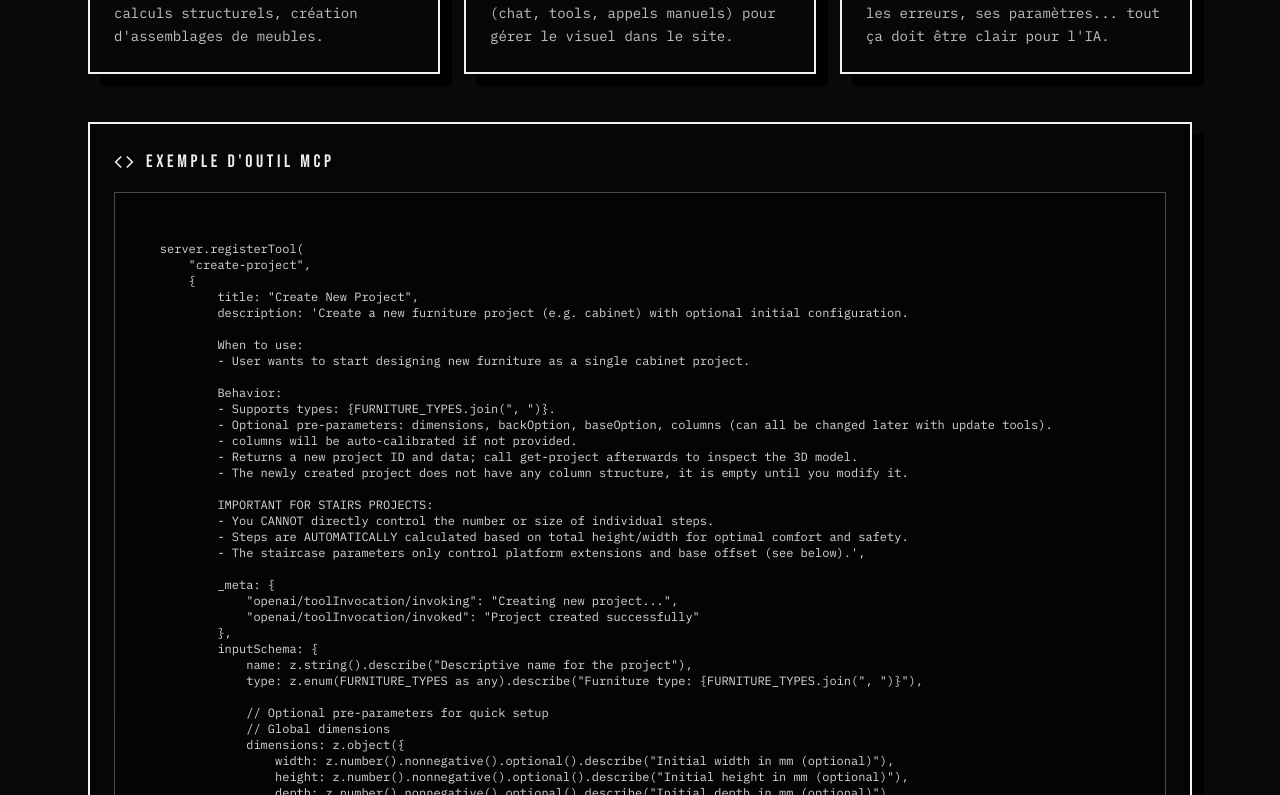
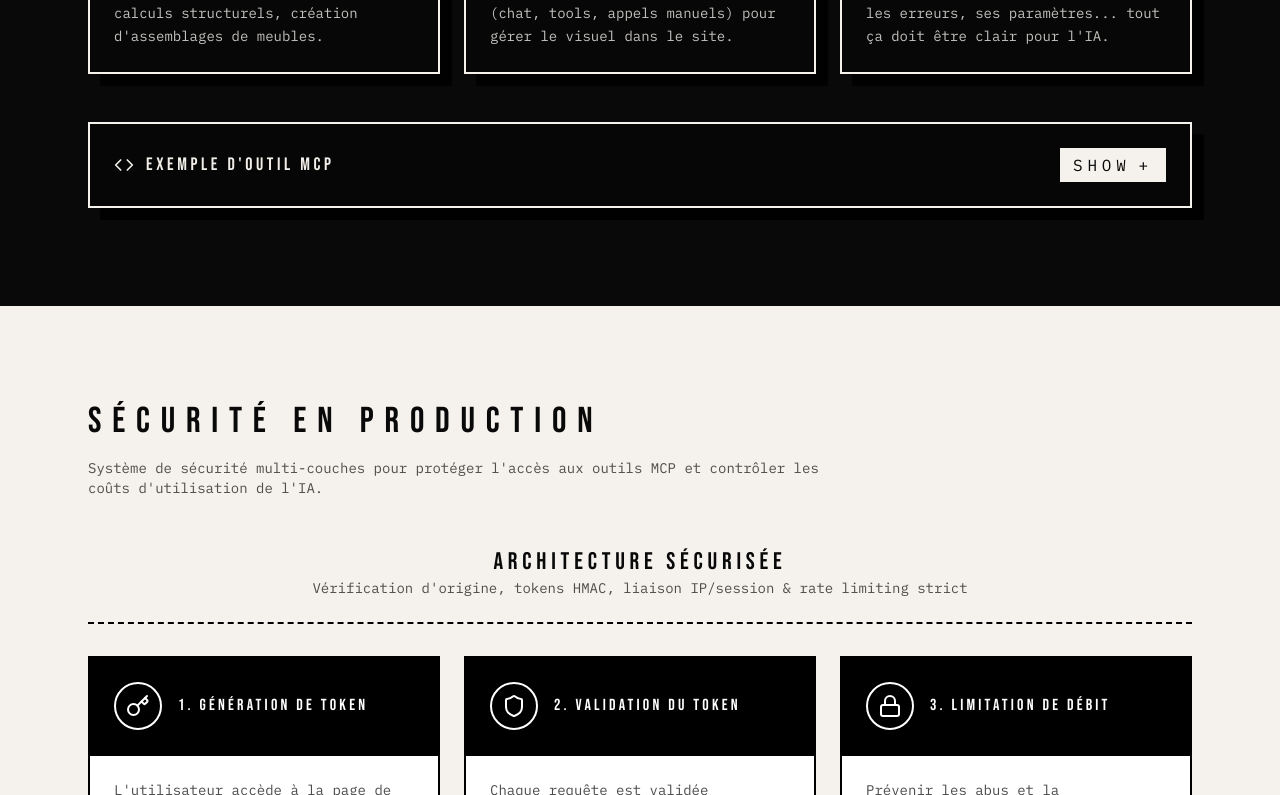
Before and after one commit to HayroMaki/portfolio-v2, a SvelteKit app: page /projets/mcp in a window 1280 px wide. Shown: the part 3545-4340 px from the top of the page. Built offline with nearby package versions, Linux system fonts and the light colour scheme.

Commit message:
make code snippet open/close

```diff
--- a/src/lib/components/projects/ConfiguratorFlow.svelte
+++ b/src/lib/components/projects/ConfiguratorFlow.svelte
@@ -25,7 +25,6 @@
 		return (w - stepNose) / practicalSteps;
 	}
 
-	const plinthHeight = 80;
 	const defaultBotHeightBase = 150; // Higher baseline for visibility
 
 	// Calculate initial defaults for step 0
--- a/src/lib/i18n/en.json
+++ b/src/lib/i18n/en.json
@@ -90,7 +90,7 @@
         },
         {
           "name": "Data",
-          "items": ["PostgreSQL", "MySQL", "MongoDB"]
+          "items": ["PostgreSQL", "MySQL", "MongoDB", "Supabase"]
         },
         {
           "name": "Algorithms",
--- a/src/lib/i18n/fr.json
+++ b/src/lib/i18n/fr.json
@@ -78,7 +78,7 @@
         },
         {
           "name": "Données",
-          "items": ["PostgreSQL", "MySQL", "MongoDB"]
+          "items": ["PostgreSQL", "MySQL", "MongoDB", "Supabase"]
         },
         {
           "name": "Algorithmie",
--- a/src/lib/i18n/zh.json
+++ b/src/lib/i18n/zh.json
@@ -78,7 +78,7 @@
         },
         {
           "name": "数据",
-          "items": ["PostgreSQL", "MySQL", "MongoDB"]
+          "items": ["PostgreSQL", "MySQL", "MongoDB", "Supabase"]
         },
         {
           "name": "算法",
--- a/src/routes/projets/mcp/+page.svelte
+++ b/src/routes/projets/mcp/+page.svelte
@@ -33,6 +33,8 @@
 			return { ...card, Component };
 		})
 	);
+
+	let codeExpanded = $state(false);
 </script>
 
 <main class="min-h-screen bg-paper text-ink">
@@ -114,11 +116,25 @@
 
 			<!-- Code Example -->
 			<div class="manga-panel border-paper bg-black/30 p-6">
-				<div class="flex items-center gap-3 mb-4">
-					<Code size={20} />
-					<h3 class="font-display text-lg uppercase tracking-[0.2em]">{sections.code.title}</h3>
+				<div class="flex flex-wrap items-center gap-3 justify-between">
+					<div class="flex items-center gap-3">
+						<Code size={20} />
+						<h3 class="font-display text-lg uppercase tracking-[0.2em]">{sections.code.title}</h3>
+					</div>
+					<button
+						type="button"
+						class="inline-flex z-10 bg-paper items-center gap-2 border border-paper px-3 py-1 font-mono uppercase tracking-[0.3em] text-ink hover:bg-ink hover:text-paper transition"
+						onclick={() => (codeExpanded = !codeExpanded)}
+						aria-expanded={codeExpanded}
+					>
+						<span>{codeExpanded ? 'Hide' : 'Show'}</span>
+						<span class={`inline-blocks leading-none transition-transform duration-200 ${codeExpanded ? 'rotate-45' : ''}`}>
+							+
+						</span>
+					</button>
 				</div>
-				<pre class="font-mono text-xs text-paper/90 overflow-x-auto p-4 bg-black/40 border border-paper/30"><code>
+				{#if codeExpanded}
+					<pre class="font-mono mt-4 text-xs text-paper/90 overflow-x-auto p-4 bg-black/40 border border-paper/30"><code>
 {`
 	server.registerTool(
         "create-project",
@@ -197,7 +213,8 @@
         }
     );`
 }
-				</code></pre>
+					</code></pre>
+				{/if}
 			</div>
 		</div>
 	</section>
```
Also changed, not shown: src/lib/components/projects/stairs/StairsCanvas.svelte (+1 -23 lines).
